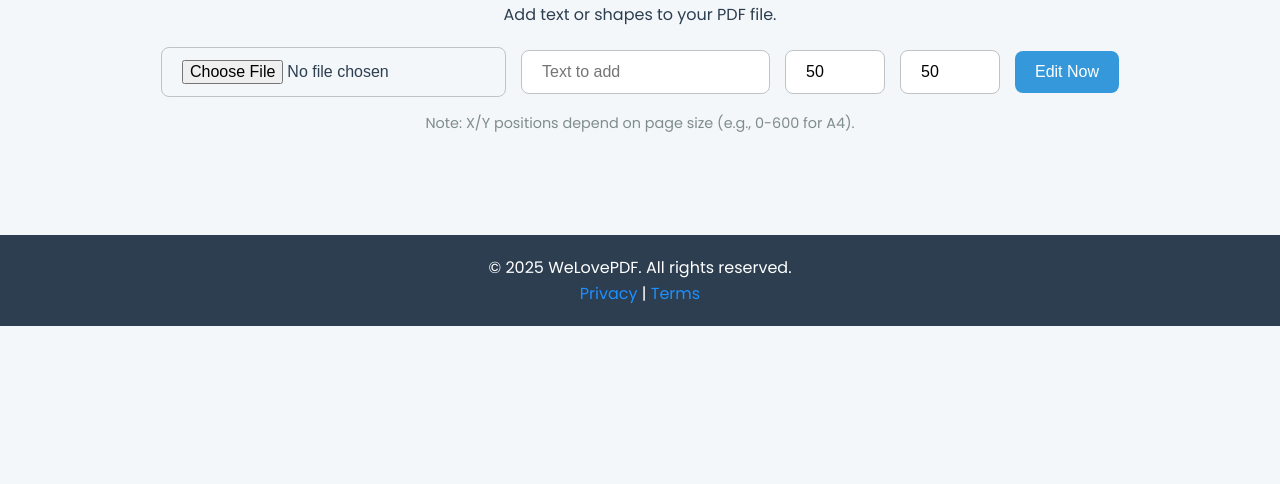
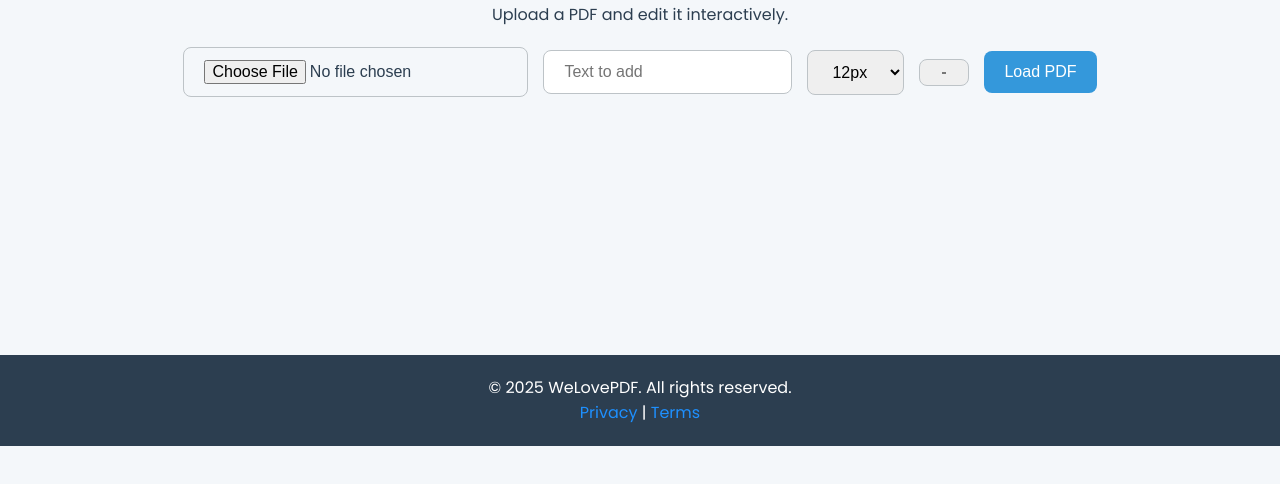
Before and after one commit to fitpros/welovepdf, a plain HTML site: page edit.html in a window 1280 px wide. Shown: the part 196-680 px from the top of the page. Drawn offline with Linux system fonts and the light colour scheme.

Commit message:
Update edit.html

```diff
--- a/edit.html
+++ b/edit.html
@@ -3,7 +3,7 @@
 <head>
     <meta charset="UTF-8">
     <meta name="viewport" content="width=device-width, initial-scale=1.0">
-    <meta name="description" content="Edit PDF files easily with WeLovePDF - add text, shapes, and more.">
+    <meta name="description" content="Edit PDF files interactively with WeLovePDF - add text, change fonts, and more.">
     <meta name="keywords" content="edit PDF, PDF editor, WeLovePDF">
     <title>Edit PDF - WeLovePDF</title>
     <link rel="stylesheet" href="style.css">
@@ -28,16 +28,24 @@
     <main>
         <section class="tool-page">
             <h2>Edit PDF</h2>
-            <p>Add text or shapes to your PDF file.</p>
+            <p>Upload a PDF and edit it interactively.</p>
             <div class="tool-action">
                 <input type="file" id="editFile" accept=".pdf">
                 <input type="text" id="editText" placeholder="Text to add">
-                <input type="number" id="xPos" placeholder="X Position" min="0" value="50">
-                <input type="number" id="yPos" placeholder="Y Position" min="0" value="50">
-                <button onclick="editPDF()">Edit Now</button>
-                <a id="downloadEditLink" style="display:none" download="edited.pdf">Download Edited PDF</a>
+                <select id="fontSize">
+                    <option value="12">12px</option>
+                    <option value="20">20px</option>
+                    <option value="30">30px</option>
+                </select>
+                <input type="color" id="fontColor" value="#000000">
+                <button onclick="loadPDF()">Load PDF</button>
             </div>
-            <p class="note">Note: X/Y positions depend on page size (e.g., 0-600 for A4).</p>
+            <div id="pdfContainer">
+                <canvas id="pdfCanvas"></canvas>
+                <div id="editOverlay" style="position: absolute; top: 0; left: 0;"></div>
+            </div>
+            <button id="saveButton" style="display:none;" onclick="savePDF()">Save Edited PDF</button>
+            <a id="downloadEditLink" style="display:none" download="edited.pdf">Download Edited PDF</a>
         </section>
     </main>
 
@@ -46,6 +54,7 @@
         <p><a href="#">Privacy</a> | <a href="#">Terms</a></p>
     </footer>
     <script src="https://unpkg.com/pdf-lib@1.17.1/dist/pdf-lib.min.js"></script>
+    <script src="https://cdnjs.cloudflare.com/ajax/libs/pdf.js/2.10.377/pdf.min.js"></script>
     <script src="script.js"></script>
 </body>
 </html>
```
